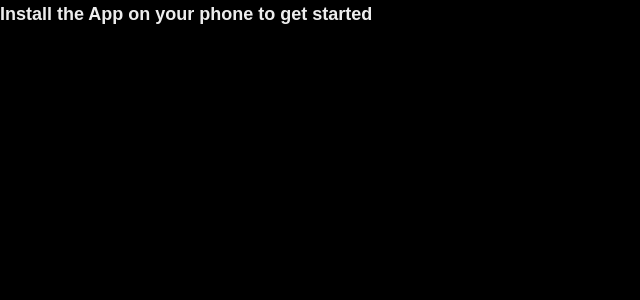
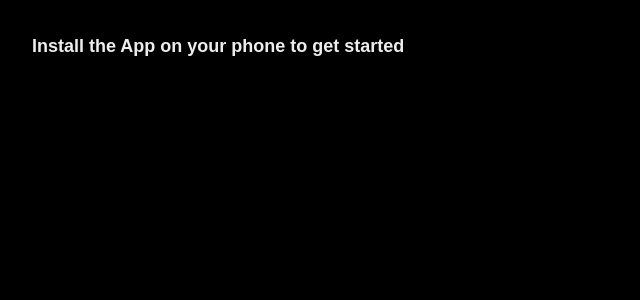
Before and after one commit to Giraphi/learnbox, a Next.js app: page /box in a window 1280 px wide. Shown: the top 300 px of the page, without its empty margins (0-640 px from the left). Built offline with nearby package versions, Linux system fonts and the light colour scheme.

Commit message:
feat: WIP

```diff
--- a/components/InstallPrompt.tsx
+++ b/components/InstallPrompt.tsx
@@ -64,7 +64,7 @@ export default function InstallPrompt() {
   const showInstallButton = installPrompt !== null;
 
   return (
-    <div>
+    <div className="p-8">
       <h3 className="text-lg font-bold pb-8 ">
         Install the App on your phone to get started
       </h3>
```
